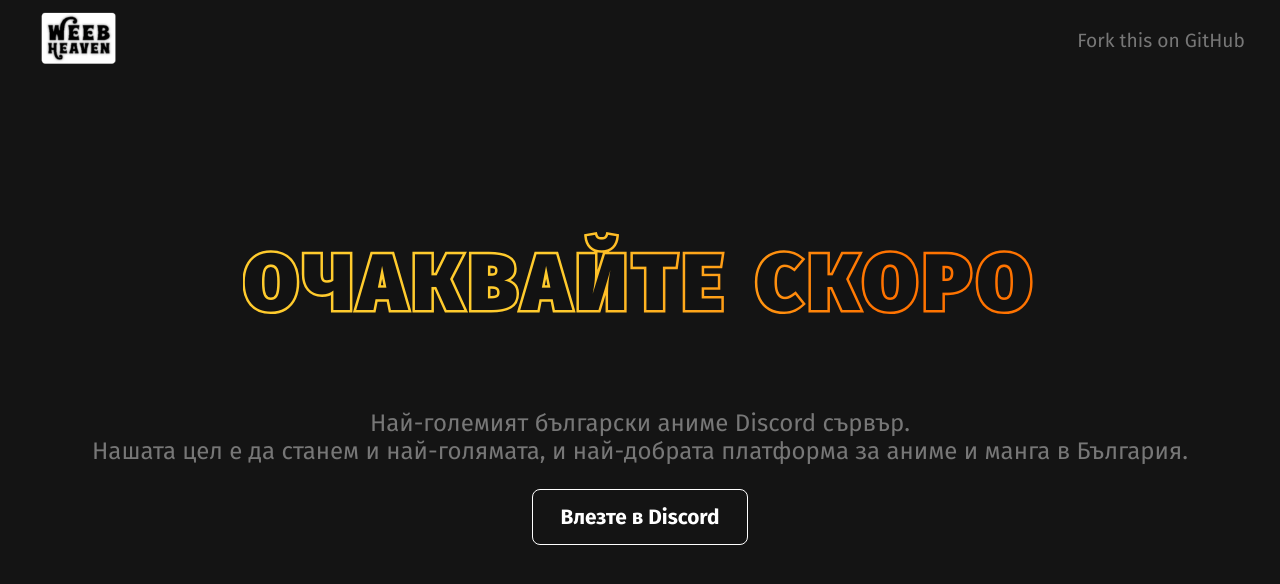
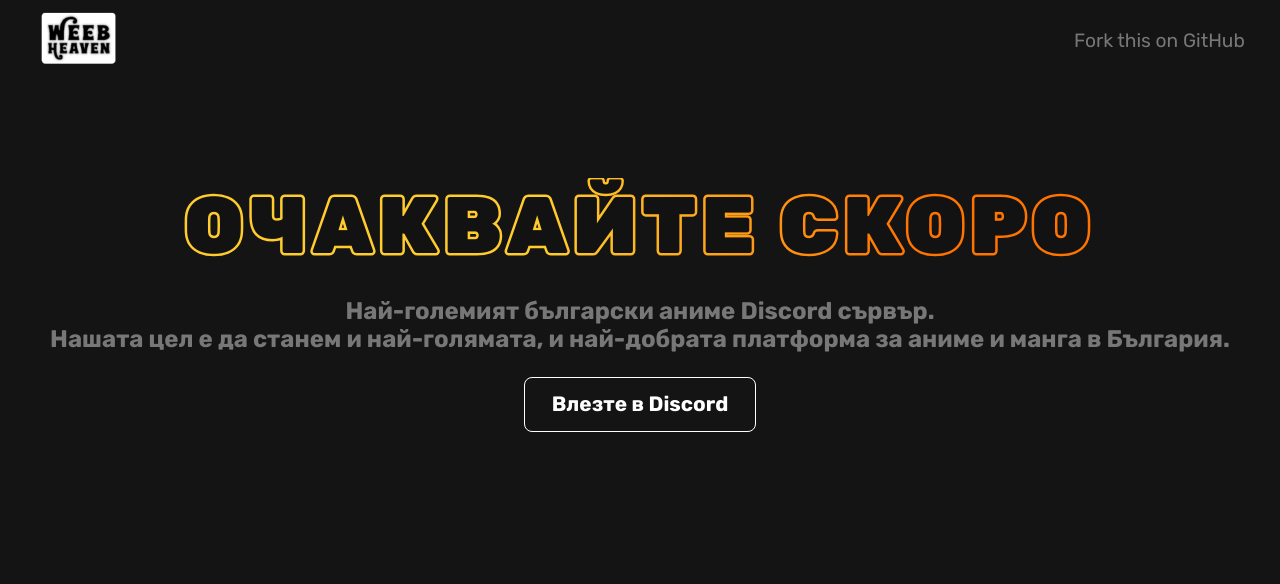
Before and after one commit to lanoow/weebheaven-coming-soon, a plain HTML site: page index.html in a window 1280 px wide. Drawn offline with Linux system fonts and the light colour scheme.

Commit message:
v1.1.1 - Fix font

```diff
--- a/style.css
+++ b/style.css
@@ -1,12 +1,11 @@
-@import url('https://fonts.googleapis.com/css2?family=Fira+Sans:ital,wght@0,400;0,500;0,600;0,700;0,800;0,900;1,400;1,500;1,600;1,700;1,800;1,900&display=swap');
-@import url('https://fonts.googleapis.com/css2?family=Inter:wght@100;200;300;400;500;600;700;800;900&family=Righteous&display=swap');
+@import url('https://fonts.googleapis.com/css2?family=Rubik:ital,wght@0,400;0,500;0,600;0,700;0,900;1,400;1,500;1,600;1,700;1,900&display=swap');
 
 body {
 	display: border-box;
 	height: 100vh; margin: 0; padding: 0;
 	background-color: rgb(20, 20, 20);
 
-	font-family: 'Fira Sans', 'Arial', sans-serif;
+	font-family: 'Rubik', 'Arial', sans-serif;
 	-webkit-font-smoothing: antialiased;
 	-moz-osx-font-smoothing: grayscale;
 
@@ -61,7 +60,6 @@ nav > div > a {
 }
 
 .content h1 {
-	font-family: 'Righteous', 'Fira Sans', sans-serif;
 	font-size: 5em;
 	font-weight: 900;
 	text-align: center;
@@ -81,6 +79,7 @@ nav > div > a {
 
 	animation: shine 1250ms linear infinite;
 	pointer-events: none;
+	margin: 0; padding: 0;
 }
 
 @keyframes shine {
@@ -93,6 +92,7 @@ nav > div > a {
 	font-size: 1.5em;
 	color: #777777;
 	text-align: center;
+	font-weight: bold;
 }
 
 .content a {
```
